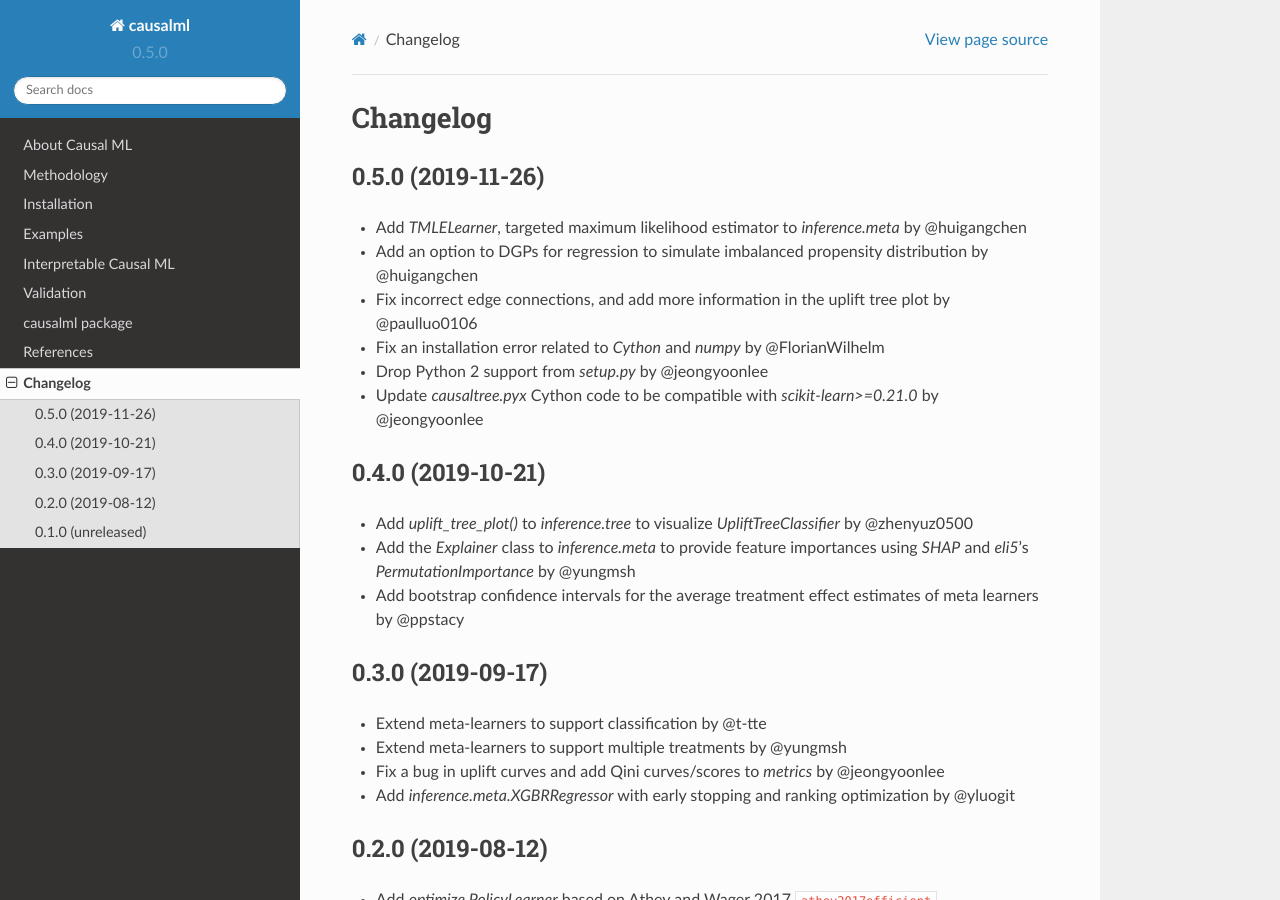
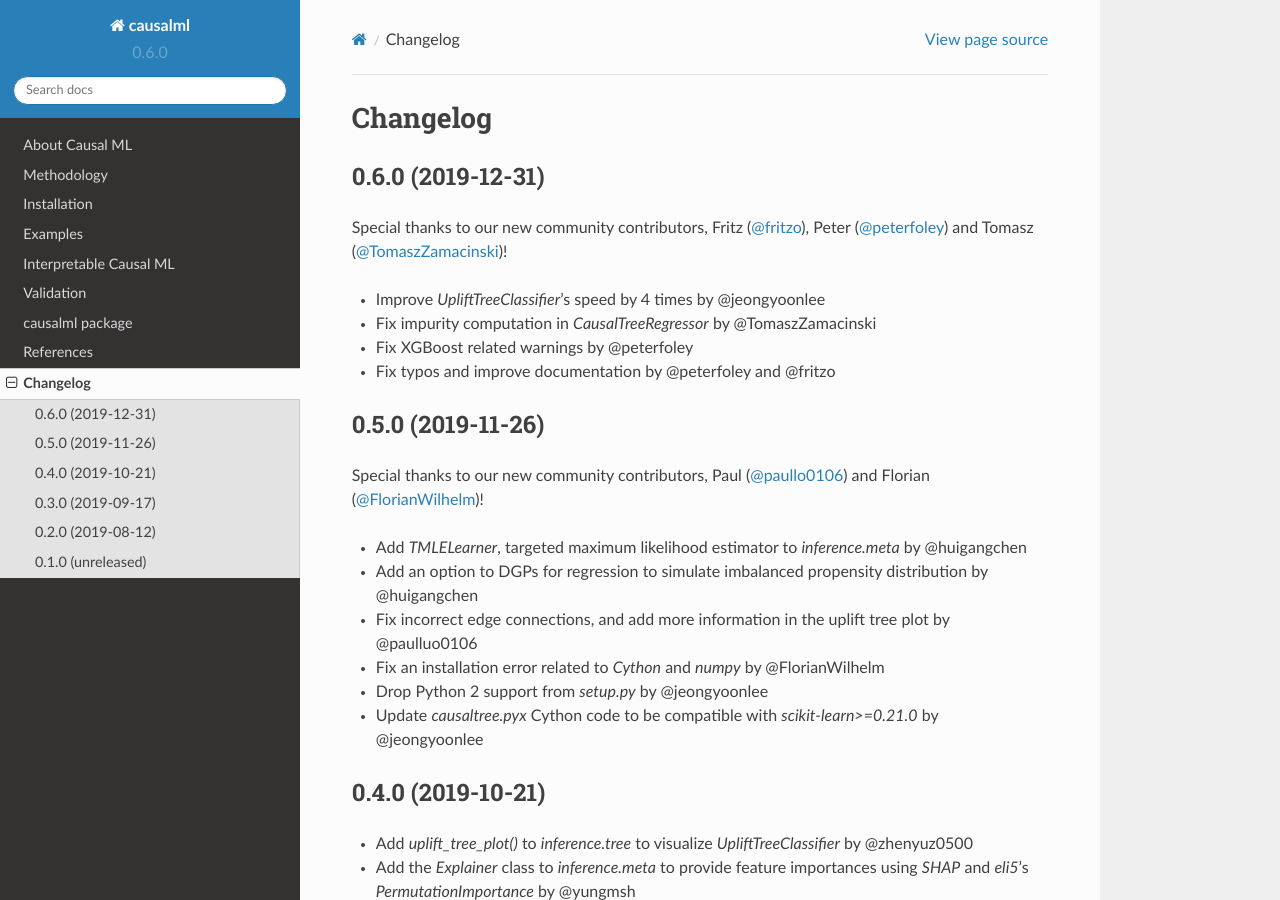
Before and after one commit to uber/causalml, a Sphinx documentation site: the page built from docs/changelog.rst, in a window 1280 px wide and 900 px high. Built offline with Sphinx 7.4.7 and the Read the Docs theme 2.0.0, drawn with Linux system fonts in a browser that asks for light colours; cross-references to code outside the pages are shown as plain code.

Commit message:
update the version to 0.6.0 and change logs accordingly (#116)

```diff
--- a/causalml/__init__.py
+++ b/causalml/__init__.py
@@ -1,5 +1,5 @@
 name = 'causalml'
-__version__ = '0.5.0'
+__version__ = '0.6.0'
 __all__ = ['dataset',
            'features',
            'inference',
--- a/docs/changelog.rst
+++ b/docs/changelog.rst
@@ -3,8 +3,18 @@
 Changelog
 =========
 
+0.6.0 (2019-12-31)
+------------------
+Special thanks to our new community contributors, Fritz (`@fritzo <https://github.com/fritzo>`_), Peter (`@peterfoley <https://github.com/peterfoley>`_) and Tomasz (`@TomaszZamacinski <https://github.com/TomaszZamacinski>`_)!
+
+- Improve `UpliftTreeClassifier`'s speed by 4 times by @jeongyoonlee
+- Fix impurity computation in `CausalTreeRegressor` by @TomaszZamacinski
+- Fix XGBoost related warnings by @peterfoley
+- Fix typos and improve documentation by @peterfoley and @fritzo
+
 0.5.0 (2019-11-26)
 ------------------
+Special thanks to our new community contributors, Paul (`@paullo0106 <https://github.com/paullo0106>`_) and Florian (`@FlorianWilhelm <https://github.com/FlorianWilhelm>`_)!
 
 - Add `TMLELearner`, targeted maximum likelihood estimator to `inference.meta` by @huigangchen
 - Add an option to DGPs for regression to simulate imbalanced propensity distribution by @huigangchen
--- a/docs/requirements.txt
+++ b/docs/requirements.txt
@@ -1,3 +1,5 @@
+Cython
+numpy>=0.16.0
 matplotlib
 sphinx
 sphinx_rtd_theme
--- a/setup.py
+++ b/setup.py
@@ -38,7 +38,7 @@ setup(
     description="Python Package for Uplift Modeling and Causal Inference with Machine Learning Algorithms",
     long_description=long_description,
     long_description_content_type="text/markdown",
-    url="https://github.com/uber-common/causalml",
+    url="https://github.com/uber/causalml",
     packages=packages,
     python_requires=">=3.6",
     classifiers=[
```
